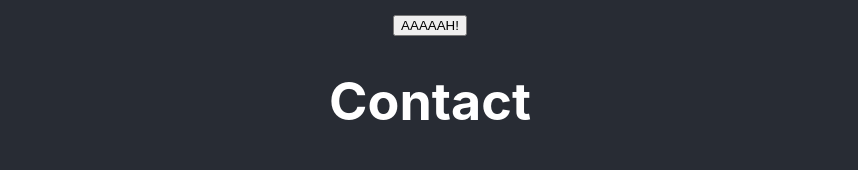
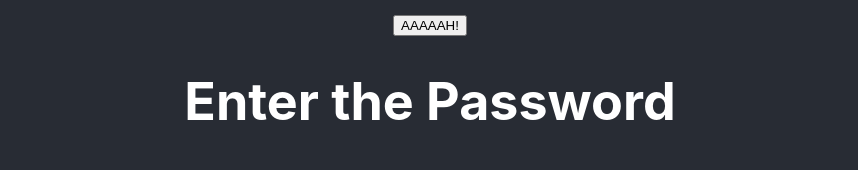
Before and after one commit to Daniel-Benzion/react_study, a React (Create React App) app: page / in a window 1280 px wide. Shown: the part 298-468 px from the top of the page, without its empty margins (210-1068 px from the left). Built offline with nearby package versions, Linux system fonts and the light colour scheme.

Commit message:
Simple authorization form

```diff
--- a/src/App.js
+++ b/src/App.js
@@ -78,7 +78,7 @@ class Contact extends React.Component {
   render() {
     return (
       <div id="authorization">
-        <h1>Contact</h1>
+        <h1>{this.state.authorized ? "Contact" : "Enter the Password"}</h1>
         <ul>
           <li>
             client@example.com
```
